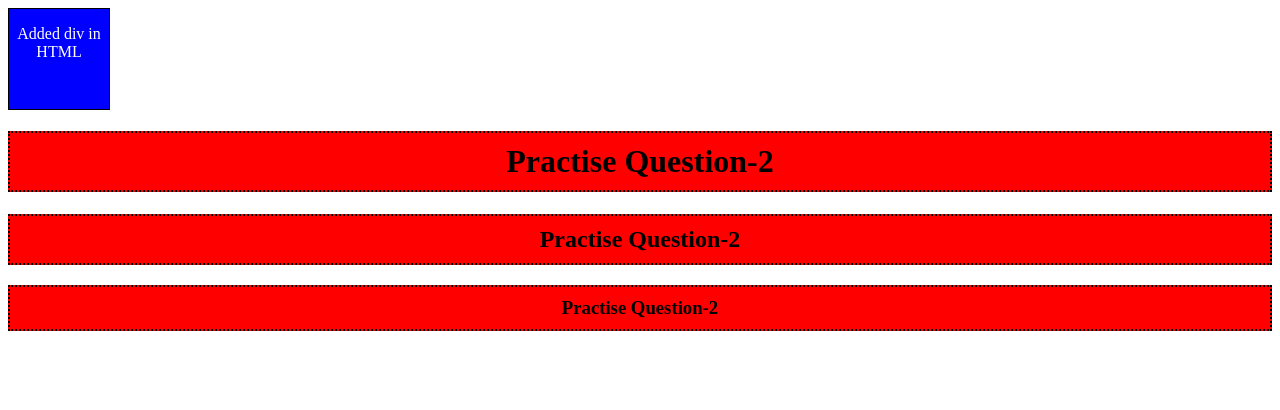
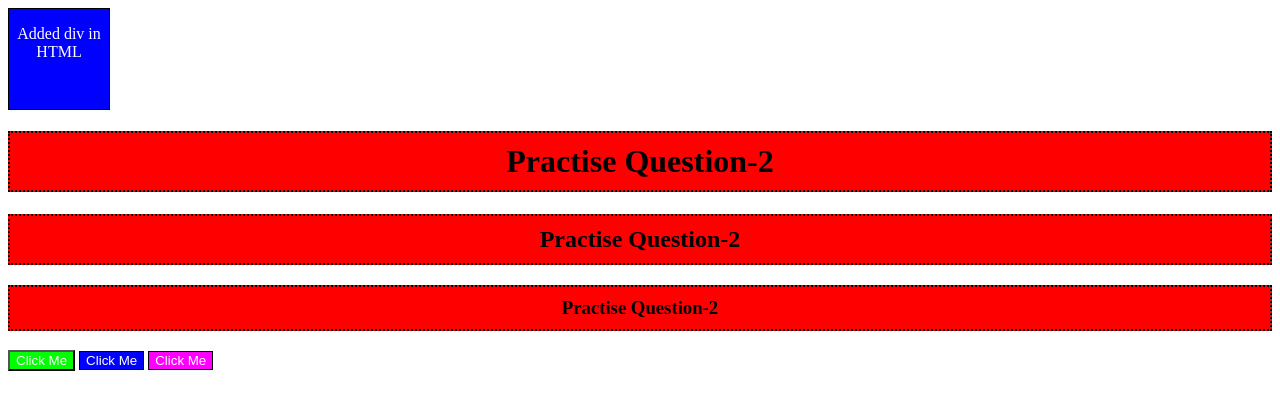
Before and after one commit to NithinGowda02/CSS, a plain HTML site: page Level-1/index.html in a window 1280 px wide. Drawn offline with Linux system fonts and the light colour scheme.

Commit message:
Practice-3 question on CSS

```diff
--- a/Level-1/index.html
+++ b/Level-1/index.html
@@ -6,6 +6,14 @@
     <title>CSS Level-1</title>
     <link rel="stylesheet" href="./p1.css">
     <link rel="stylesheet" href="./p2.css">
+    <link rel="stylesheet" href="./p3.css">
+    <style>
+        #internal {
+            background-color: #0000ff;
+            border: 1px solid black;
+            color: #ffffff;
+        }
+    </style>
 </head>
 <body>
     <div id="box">
@@ -14,5 +22,10 @@
     <h1 class="heading">Practise Question-2</h1>
     <h2 class="heading">Practise Question-2</h2>
     <h3 class="heading">Practise Question-2</h3>
+
+    <button class="external">Click Me</button>
+    <button id="internal">Click Me</button>
+    <button style="background-color: #ff00ff; border: 1px solid black; color: #ffffff;">Click Me</button>
+
 </body>
 </html>
--- /dev/null
+++ b/Level-1/p3.css
@@ -0,0 +1,5 @@
+.external {
+    background-color: #00ff00;
+    border: ipx solid black;
+    color: #ffffff;
+}
```
